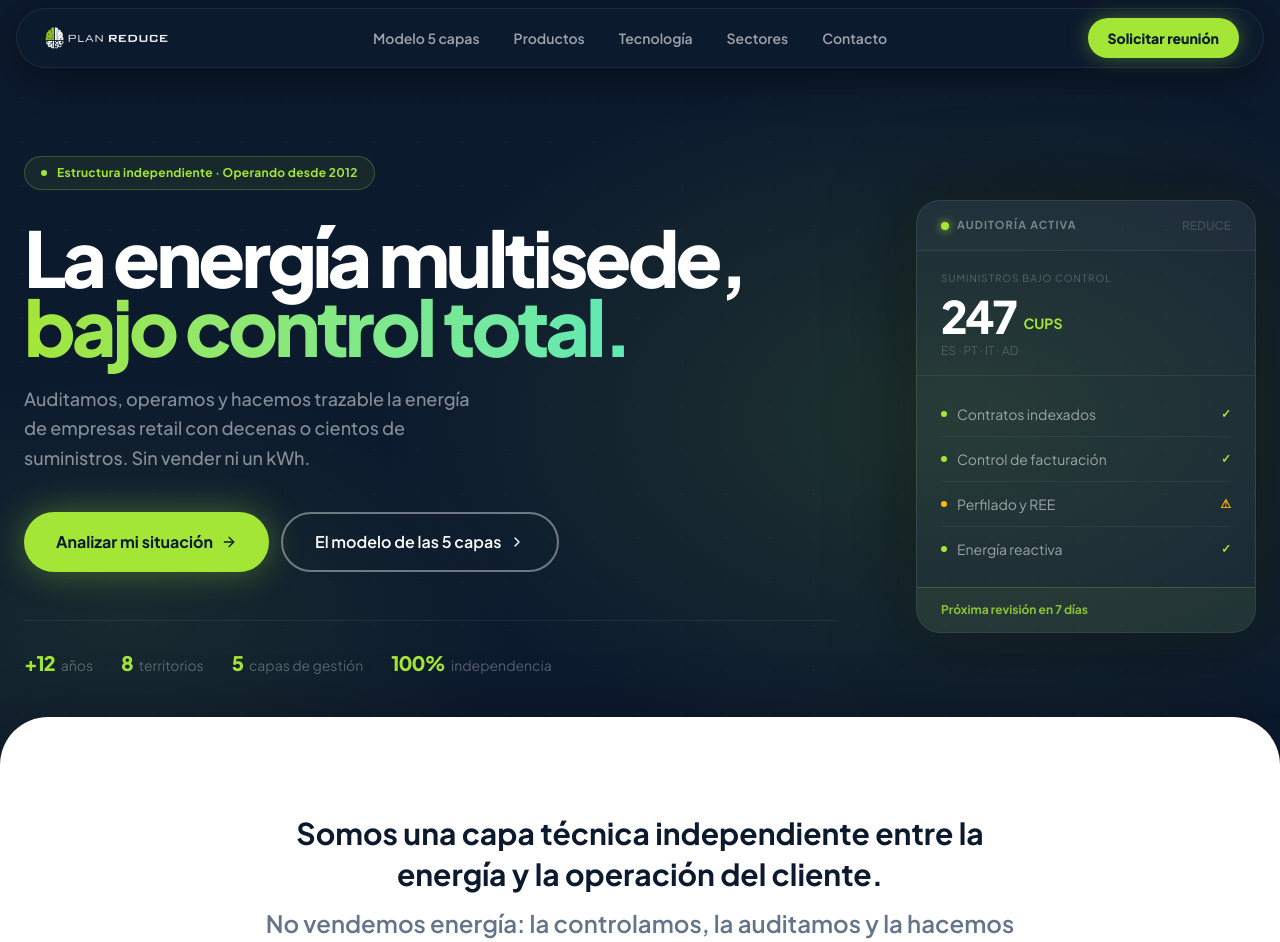
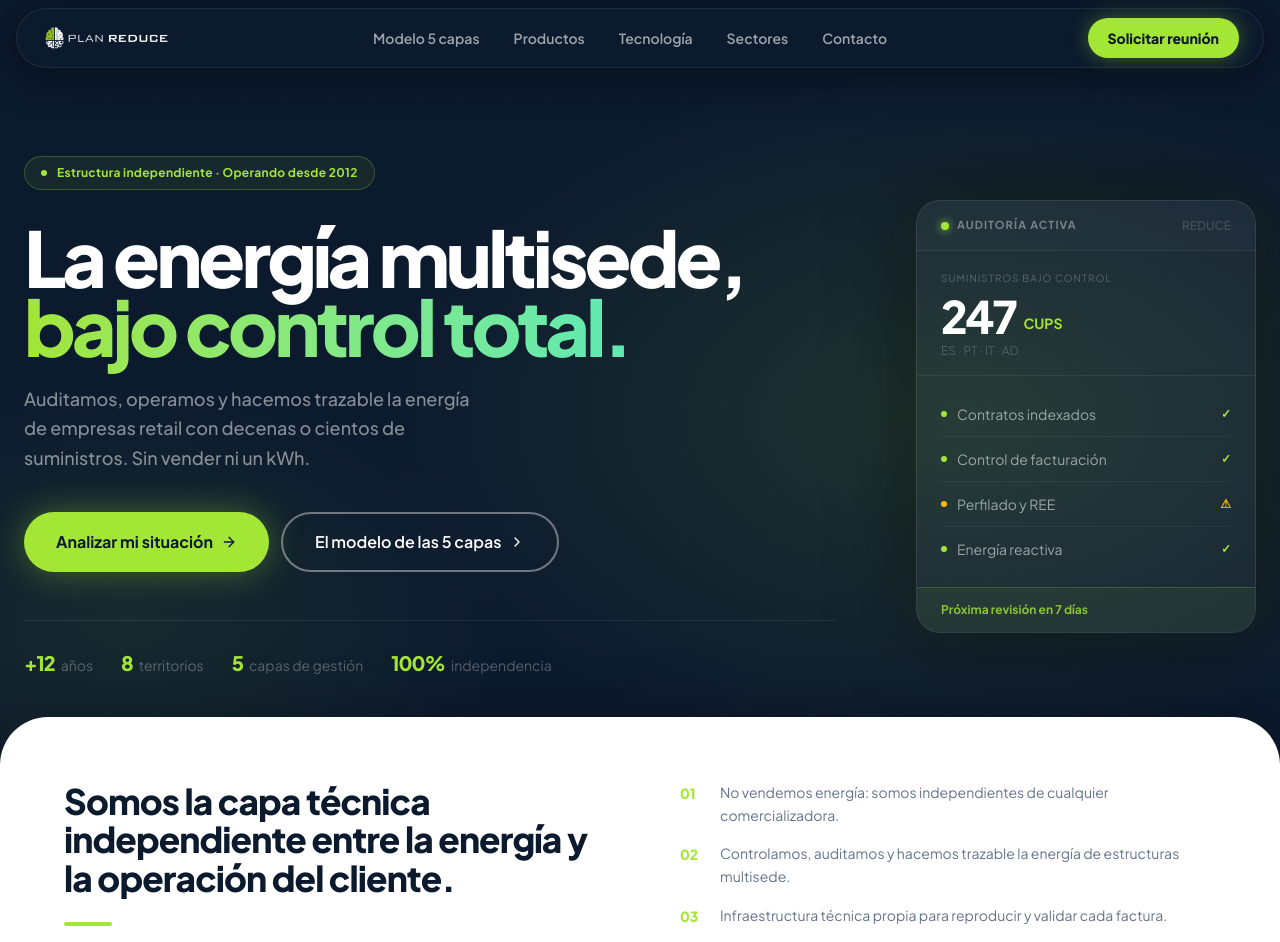
Before and after one commit to carlotalopezcarracedo/reduce, a React (Vite) app: page / in a window 1280 px wide. Shown: the top 942 px of the page. Built offline with nearby package versions, Linux system fonts and the light colour scheme.

Commit message:
Update Home.tsx

```diff
--- a/src/pages/Home.tsx
+++ b/src/pages/Home.tsx
@@ -126,14 +126,28 @@ export function Home() {
       </section>
 
       {/* ── POSICIONAMIENTO ───────────────────────────────────────────────── */}
-      <section className="relative z-10 -mt-10 rounded-[3rem] pt-24 pb-14 px-6 bg-white shadow-[0_0_60px_rgba(0,0,0,0.25)]">
-        <div className="max-w-3xl mx-auto text-center">
-          <p className="text-2xl lg:text-3xl font-bold text-brand-dark leading-snug">
-            Somos una capa técnica independiente entre la energía y la operación del cliente.
-          </p>
-          <p className="text-xl lg:text-2xl font-semibold text-muted leading-snug mt-3">
-            No vendemos energía: la controlamos, la auditamos y la hacemos trazable.
-          </p>
+      <section className="relative z-10 -mt-10 rounded-[3rem] pt-16 pb-16 px-8 lg:px-16 bg-white shadow-[0_0_60px_rgba(0,0,0,0.25)]">
+        <div className="max-w-7xl mx-auto grid lg:grid-cols-2 gap-12 lg:gap-20 items-center">
+          {/* Left: statement */}
+          <div>
+            <p className="text-[1.7rem] lg:text-[2.2rem] font-black text-brand-dark leading-[1.1] tracking-tight">
+              Somos la capa técnica independiente entre la energía y la operación del cliente.
+            </p>
+            <div className="mt-6 h-1 w-12 bg-brand-green rounded-full" />
+          </div>
+          {/* Right: 3 puntos */}
+          <div className="space-y-4">
+            {[
+              'No vendemos energía: somos independientes de cualquier comercializadora.',
+              'Controlamos, auditamos y hacemos trazable la energía de estructuras multisede.',
+              'Infraestructura técnica propia para reproducir y validar cada factura.',
+            ].map((item, i) => (
+              <div key={i} className="flex gap-4 items-start">
+                <span className="text-brand-green font-black text-sm flex-shrink-0 mt-0.5 w-6">0{i + 1}</span>
+                <p className="text-muted text-sm leading-relaxed">{item}</p>
+              </div>
+            ))}
+          </div>
         </div>
       </section>
 
```
